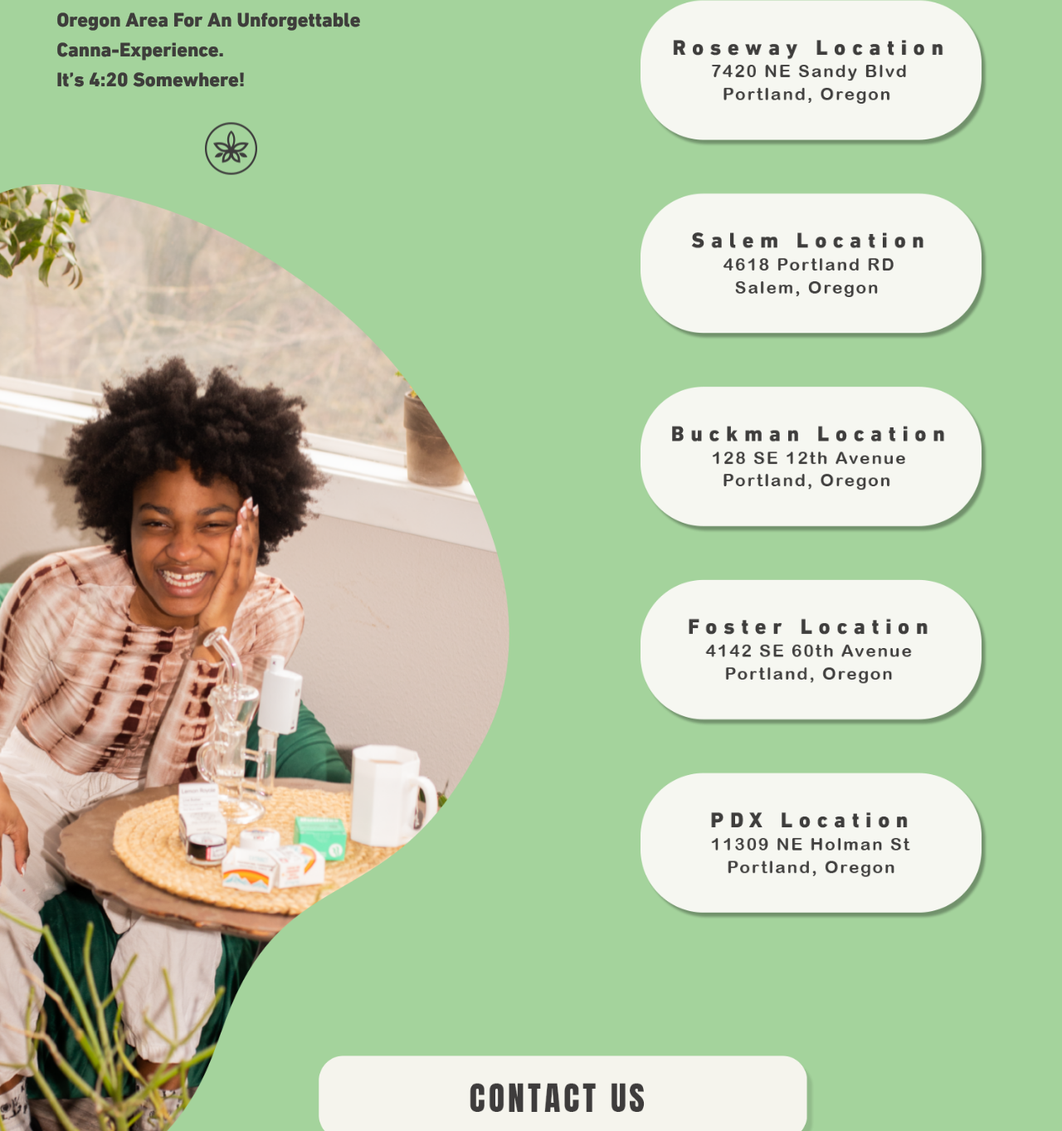
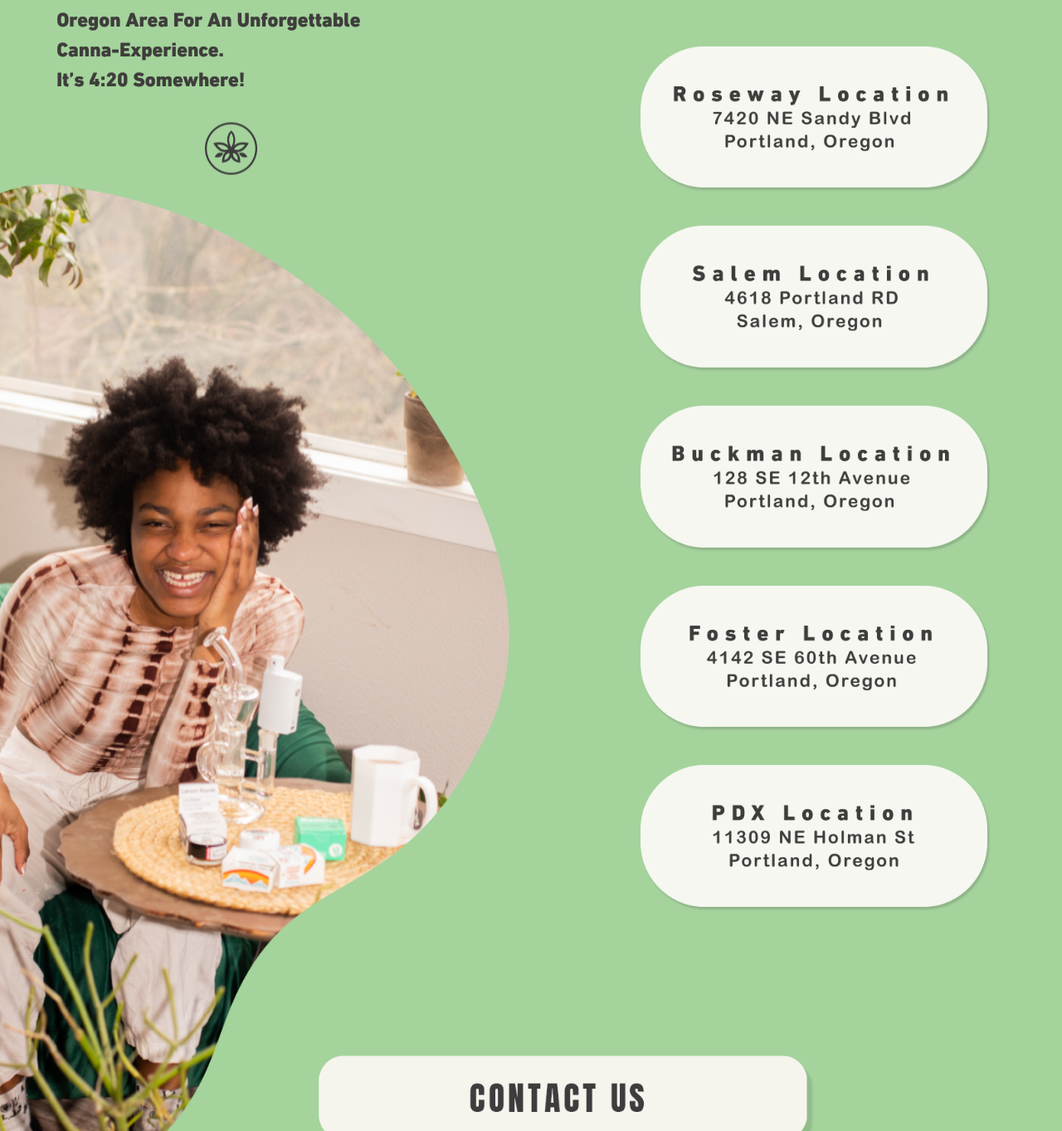
Before and after one commit to stetdawg/EdenCraftCannabis, a Gatsby site: page / in a window 1280 px wide. Shown: the part 2051-3414 px from the top of the page at 83% size. Built offline with nearby package versions, Linux system fonts and the light colour scheme; Gatsby itself is replaced by a stand-in of ours; a web font is replaced by a local one.

Commit message:
added seperate location buttons, and relevant hyperlinks

```diff
--- a/src/components/layout.css
+++ b/src/components/layout.css
@@ -78,15 +78,24 @@ div{
   #copyText{
     font-size: xx-small;
   }
+  .fourtwentysomewhere{
+    transform: translate(15%, -30%);
+  }
 }
 @media only screen and (min-width: 400px) and (max-width: 599px){
   #copyText{
     font-size: x-small;
   }
+  .fourtwentysomewhere{
+    transform: translate(15%, -30%);
+  }
 }
 @media only screen and (min-width: 600px) and (max-width: 699px){
   #copyText{
     font-size: small;
+  }
+  .fourtwentysomewhere{
+    transform: translate(15%, 10%);
   }
 }
 
@@ -94,10 +103,16 @@ div{
   #copyText{
     font-size: large;
   }
+  .fourtwentysomewhere{
+    transform: translate(15%, 10%);
+  }
 }
 @media only screen and (min-width: 900px) and (max-width: 1079px){
   #copyText{
     font-size: x-large;
+  }
+  .fourtwentysomewhere{
+    transform: translate(15%, 10%);
   }
 }
 
@@ -106,11 +121,17 @@ div{
     font-size: x-large;
     padding-right: 15%;
   }
+  .fourtwentysomewhere{
+    transform: translate(15%, 10%);
+  }
 }
 @media only screen and (min-width: 1441px) {
   #copyText{
     font-size: xx-large;
     padding-right: 15%;
+  }
+  .fourtwentysomewhere{
+    transform: translate(15%, 10%);
   }
 }
 
@@ -146,11 +167,16 @@ div{
 
 }
 @media only screen and (min-width: 800px) and (max-width: 1499px){
+
+  .imageWrapper > div{
+    height: 3vh
+  }
+
+}
+@media only screen and (min-width: 800px) {
+
   html{
     background-size: 100%, 70%
-  }
-  .imageWrapper > div{
-    height: 3vh
   }
 
 }
@@ -177,9 +203,7 @@ div{
 
 }
 @media only screen and (min-width: 1500px){
-  html{
-    background-size: 100%, 70%
-  }
+
   .imageWrapper > div{
     height: 10vh
   }
@@ -261,6 +285,19 @@ p {
     margin: auto var(--size-gutter);
   }
 
+
+  .smoking{
+    max-width: 60vw
+  }
+
+  .fourtwentysomewhere{
+    position: absolute;
+    grid-area: 1 / 1 / 1 / 1;
+    justify-self: end;
+    width: 60%;
+    height: auto;
+  }
+
   #copyText{
     font-family:"DINNextLTPro-Heavy" !important;
     -webkit-font-smoothing: antialiased;
@@ -269,15 +306,37 @@ p {
     -webkit-text-stroke-width: 0.2px;
     color: #3e3d3b;
     -moz-osx-font-smoothing: grayscale;
-
   }
-
-.smoking{
-  max-width: 60vw
-}
 .rolling{
   width: 100%;
 }
+
+.locations{
+  display: flex;
+  flex-direction:column;
+  margin: 0 auto;
+  grid-area: 2/2;
+  transform: translate(0%,-15%);
+  width: 70%;
+  align-self: flex-start;
+  -webkit-align-self: flex-start;
+  justify-content: flex-start;
+}
+.locations a:nth-child(n+5){
+  margin-bottom: var(--space-6);
+}.locations a{
+  -moz-border-radius: 40px;
+  -webkit-border-radius: 40px;
+  border-radius: 50%;
+  height: fit-content;
+  margin-bottom: 5vmin;
+
+}
+.locations a img{
+  filter: drop-shadow(2px 3px 1px rgba(71, 71, 71, 0.226));
+}
+
+
 .ageVerification{
   bottom: 0;
   position: sticky;
--- a/src/pages/index.js
+++ b/src/pages/index.js
@@ -17,7 +17,11 @@ import img11 from "../images/EDEN_HOMEPAGE_JULY_20_0003s_0000_smile-photo.png";
 import img12 from "../images/EDEN_HOMEPAGE_JULY_20_0005s_0000_CONTACT-US.png";
 import ageGateimg from '../images/Background/21_POPUP.png';
 import yesButton from '../images/yes.png';
-
+import location5 from "../images/location_buttons_0000_Layer-5.png";
+import location4 from "../images/location_buttons_0001_Layer-4.png";
+import location3 from "../images/location_buttons_0002_Layer-3.png";
+import location2 from "../images/location_buttons_0003_Layer-2.png";
+import location1 from "../images/location_buttons_0004_Layer-1.png";
 import Layout from "../components/layout"
 import Seo from "../components/seo"
 import * as styles from "../components/index.module.css"
@@ -122,14 +126,6 @@ const IndexPage = () => (
 draggable="false"
       className={`fourtwentysomewhere`}
       alt='Hero 3'
-      style={{
-        position: `absolute`,
-        gridArea: `1/1/1/1`,
-        justifySelf: `end`,
-        transform: `translate(15%,10%)`,
-        width: `60%`,
-        height:`auto`,
-         }}
       src={img3}/>
     <img
     draggable="false"
@@ -282,24 +278,56 @@ It’s 4:20 Somewhere!
           }}
       src={img8}/>
 
-    <img
-    draggable="false"
+    <div
       className={`locations`}
       id={`locations`}
-      alt='Hero 10'
-      height={64}
-      style={{
-        position: `relative`,
-        alignSelf: `flex-start`,
-        WebkitAlignSelf: `flex-start`,
-        maxWidth: `70%`,
-        height: `auto`,
-        transform: `translate(0%,-20%)`,
-        top:`0`,
-        gridArea:`2/2`,
-        zIndex:`504`,
-          }}
-      src={img10}/>
+      alt='Hero 10'>
+        <a
+        draggable="false"
+        href="https://www.leafly.com/dispensary-info/roseway-organics">
+          <img
+            draggable="false"
+            src={location1}
+            alt="Roseway Location"
+            />
+        </a>
+        <a
+        draggable="false"
+        href="https://www.leafly.com/dispensary-info/eden-cannabis-holman-road">
+          <img
+            draggable="false"
+            src={location2}
+            alt="Salem Location"
+            />
+        </a>
+        <a
+          draggable="false"
+          href="https://www.leafly.com/dispensary-info/eden-craft-cannabis">
+          <img
+            draggable="false"
+            src={location3}
+            alt="Buckman Location"
+            />
+        </a>
+        <a
+        draggable="false"
+        href="https://www.leafly.com/dispensary-info/eden-craft-cannabis---se-12th">
+          <img
+            draggable="false"
+            src={location4}
+            alt="Foster Location"
+            />
+        </a>
+        <a
+        draggable="false"
+        href="https://www.leafly.com/dispensary-info/eden-craft-cannabis---60th-st-">
+          <img
+            draggable="false"
+            src={location5}
+            alt="PDX Location"
+            />
+        </a>
+      </div>
 
     <img
     draggable="false"
```
Also changed, not shown: src/images/location_buttons_0000_Layer-5.png (added), src/images/location_buttons_0001_Layer-4.png (added), src/images/location_buttons_0002_Layer-3.png (added), src/images/location_buttons_0003_Layer-2.png (added), src/images/location_buttons_0004_Layer-1.png (added).
